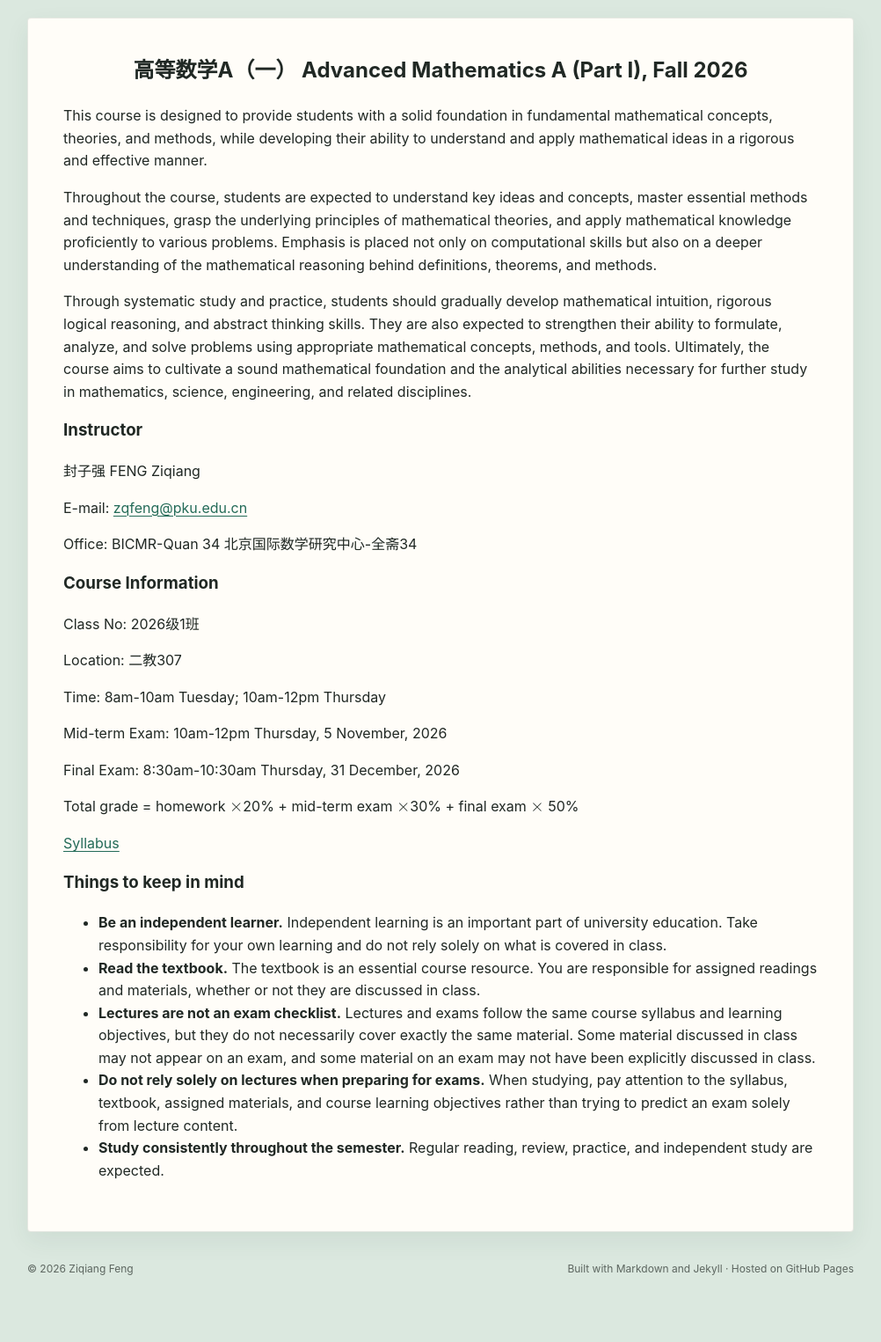
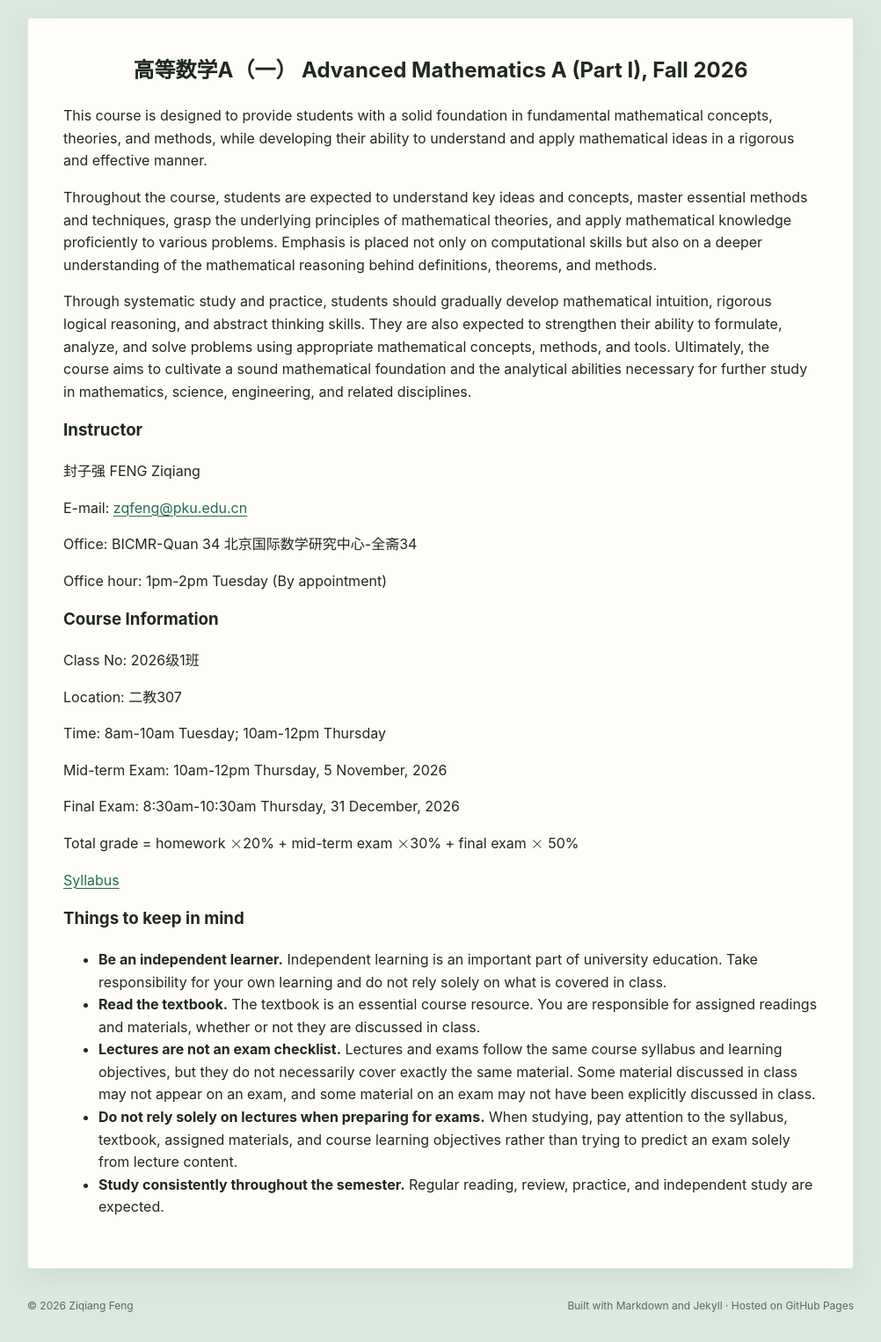
Before and after one commit to ziqiangfeng95/ziqiangfeng95.github.io, a Jekyll site: the page built from teaching/advmath/index.md, in a window 1280 px wide. Shown: the whole page at 88% size, without its empty margins (139-1141 px from the left). Built offline with Jekyll 4.4.1, drawn with Linux system fonts in a browser that asks for light colours; before the commit the page ends 1484 px from its top, so only the background shows below that.

Commit message:
Update index.md

```diff
--- a/teaching/advmath/index.md
+++ b/teaching/advmath/index.md
@@ -37,6 +37,8 @@ E-mail: [zqfeng@pku.edu.cn](mailto:zqfeng@pku.edu.cn)
 
 Office: BICMR-Quan 34 北京国际数学研究中心-全斋34
 
+Office hour: 1pm-2pm Tuesday (By appointment)
+
 ### Course Information
 
 Class No: 2026级1班
```
